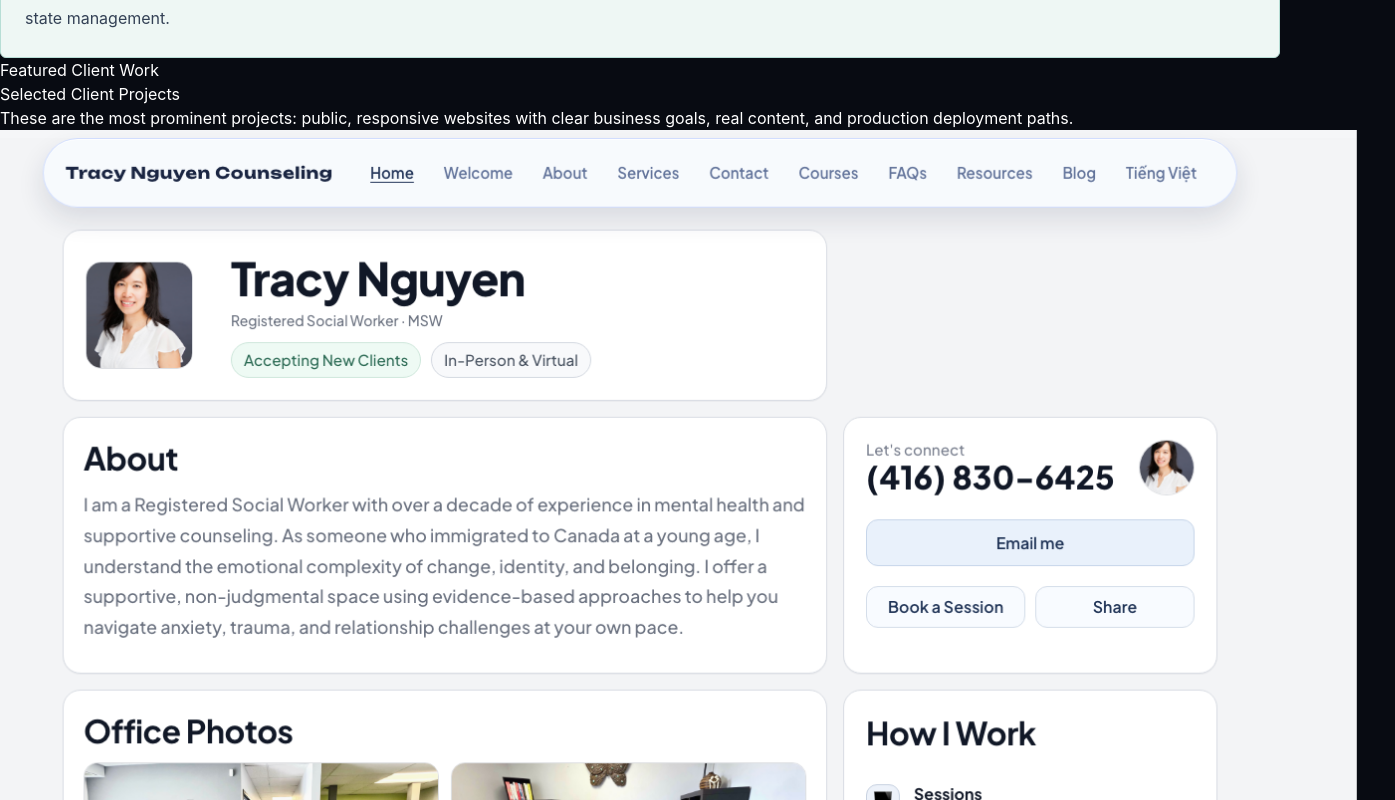
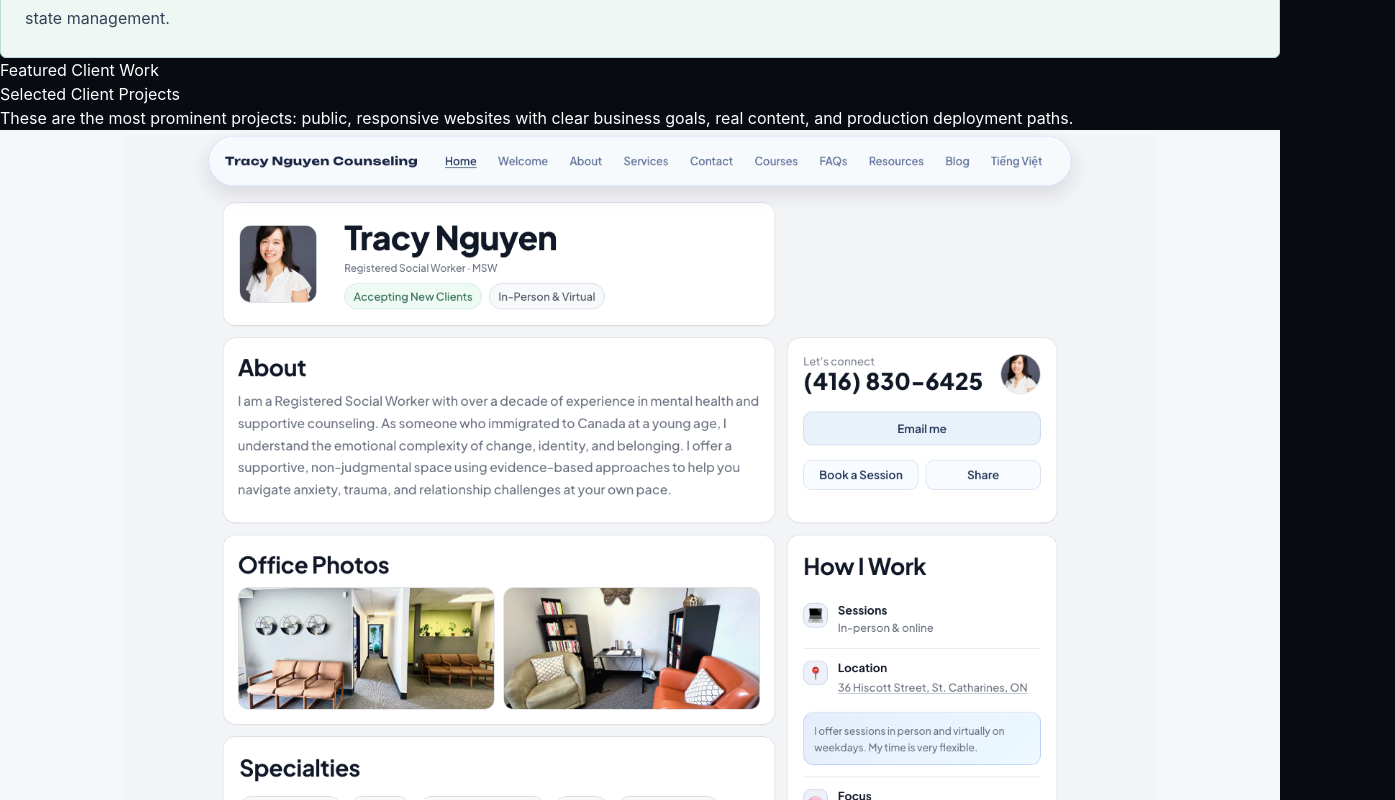
Before and after one commit to angelinamai/angelinamai.com, a React (Vite) app: page / in a window 1280 px wide. Shown: the part 1340-2140 px from the top of the page, 1395 px wide, since content can reach past the window. Built offline with nearby package versions, Linux system fonts and the light colour scheme.

Commit message:
Fix project preview screenshot fitting

```diff
--- a/src/components/ProjectCard.tsx
+++ b/src/components/ProjectCard.tsx
@@ -27,25 +27,13 @@ function BrowserMockup({ project, featured }: BrowserMockupProps) {
         <span className="h-2.5 w-2.5 rounded-full bg-[#5bc48f]" />
         <span className="ml-2 h-3 flex-1 rounded-sm bg-slate-200/80" />
       </div>
-      <div
-        className={[
-          "overflow-hidden bg-slate-100",
-          featured
-            ? "h-[220px] sm:h-[260px] lg:h-[300px]"
-            : "h-[170px] sm:h-[190px]",
-        ].join(" ")}
-      >
+      <div className="project-preview">
         <img
           src={project.screenshot}
           alt={`${project.name} project screenshot`}
           loading="lazy"
           decoding="async"
-          className="h-full w-full object-cover"
-          style={{
-            objectPosition: project.screenshotPosition ?? "center top",
-            transform: `scale(${project.screenshotScale ?? 1})`,
-            transformOrigin: "top center",
-          }}
+          style={{ objectPosition: project.screenshotPosition ?? "top center" }}
         />
       </div>
     </div>
--- a/src/data/projects.ts
+++ b/src/data/projects.ts
@@ -14,7 +14,6 @@ export type Project = {
   responsive: string;
   screenshot: string;
   screenshotPosition?: string;
-  screenshotScale?: number;
   liveUrl: string;
   codeUrl?: string;
   status?: "In Development";
@@ -54,8 +53,7 @@ export const featuredProjects: Project[] = [
     responsive:
       "Responsive cards, navigation, content pages, and form layouts for desktop, tablet, and mobile screens.",
     screenshot: "/images/tracy-counselling.png",
-    screenshotPosition: "center top",
-    screenshotScale: 1.12,
+    screenshotPosition: "top center",
     liveUrl: "https://www.nguyentracy.com/",
   },
   {
@@ -90,8 +88,7 @@ export const featuredProjects: Project[] = [
     responsive:
       "Designed with responsive section spacing, mobile navigation, and flexible service cards across viewport sizes.",
     screenshot: "/images/swim-with-leah.png",
-    screenshotPosition: "center top",
-    screenshotScale: 1.18,
+    screenshotPosition: "top center",
     liveUrl: "https://www.swimwithleah.com/",
   },
   {
@@ -125,8 +122,7 @@ export const featuredProjects: Project[] = [
     responsive:
       "Responsive navigation, stacked content sections, menu cards, and contact actions for mobile ordering.",
     screenshot: "/images/vegan-restaurant.png",
-    screenshotPosition: "center top",
-    screenshotScale: 1.12,
+    screenshotPosition: "top center",
     liveUrl: "https://v0-comchayngochanh.vercel.app/",
   },
 ];
@@ -155,7 +151,7 @@ export const appProjects: Project[] = [
     responsive:
       "Uses the portfolio's mobile override stylesheet so the compact form and friend list remain usable on small screens.",
     screenshot: "/images/eatnsplit.png",
-    screenshotPosition: "center center",
+    screenshotPosition: "top center",
     liveUrl: "https://www.angelinamai.com/projects/eatnsplit/index.html",
   },
   {
@@ -181,7 +177,7 @@ export const appProjects: Project[] = [
     responsive:
       "Includes portfolio-level responsive overrides for the add form, list area, and action controls.",
     screenshot: "/images/travellist.png",
-    screenshotPosition: "center top",
+    screenshotPosition: "top center",
     liveUrl: "https://www.angelinamai.com/projects/travellist/index.html",
   },
   {
@@ -207,7 +203,7 @@ export const appProjects: Project[] = [
     responsive:
       "Responsive card and form styling is layered over the compiled app for cleaner tablet and mobile use.",
     screenshot: "/images/weather-app.png",
-    screenshotPosition: "center center",
+    screenshotPosition: "top center",
     liveUrl: "https://www.angelinamai.com/projects/weatherapp/index.html",
   },
   {
@@ -240,7 +236,7 @@ export const appProjects: Project[] = [
     responsive:
       "The compiled app uses responsive Tailwind utility classes and the portfolio mobile stylesheet for smaller screens.",
     screenshot: "/images/pizzamenufinal.png",
-    screenshotPosition: "center top",
+    screenshotPosition: "top center",
     liveUrl: "https://www.angelinamai.com/projects/pizzamenufinal/index.html",
   },
 ];
--- a/src/index.css
+++ b/src/index.css
@@ -107,6 +107,23 @@ body {
   backdrop-filter: blur(12px);
 }
 
+.project-preview {
+  aspect-ratio: 16 / 9;
+  width: 100%;
+  background: #f4f6f8;
+  display: flex;
+  align-items: flex-start;
+  justify-content: center;
+}
+
+.project-preview img {
+  display: block;
+  width: 100%;
+  height: 100%;
+  object-fit: contain;
+  object-position: top center;
+}
+
 .intro-panel,
 .about-panel {
   border-radius: 0.375rem;
```
